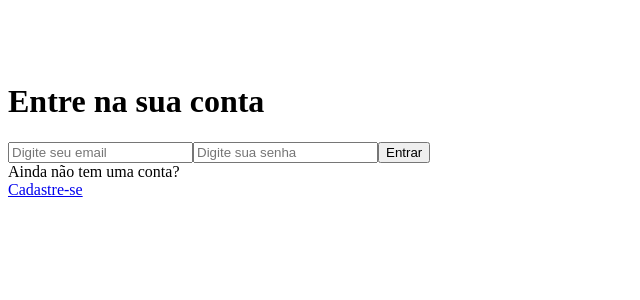
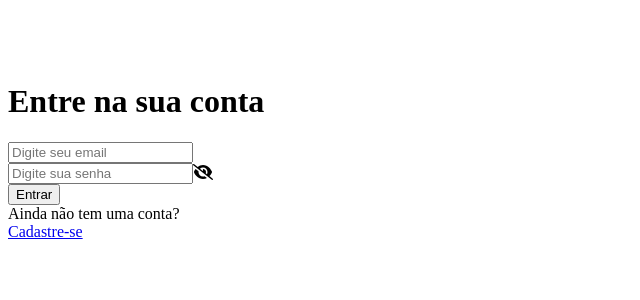
Before and after one commit to joaolira-dev/twitterX-project, a Next.js app in the folder frontend/: page /signin in a window 1280 px wide. Shown: the top 300 px of the page, without its empty margins (0-640 px from the left). Built offline with nearby package versions, Linux system fonts and the light colour scheme.

Commit message:
feat: creating input component

```diff
--- a/frontend/src/app/(auth)/signin/page.tsx
+++ b/frontend/src/app/(auth)/signin/page.tsx
@@ -1,5 +1,5 @@
 import SigninForm from "@/components/auth/signin-form";
-import Logo from "@/components/ui/Logo";
+import Logo from "@/components/ui/logo";
 import Link from "next/link";
 
 const Page = () => {
--- a/frontend/src/components/auth/signin-form.tsx
+++ b/frontend/src/components/auth/signin-form.tsx
@@ -2,6 +2,8 @@
 
 import { useRouter } from "next/navigation";
 import { useState } from "react";
+import { Input } from "../ui/input";
+import { faHeart } from "@fortawesome/free-solid-svg-icons";
 
 const SigninForm = () => {
   const router = useRouter();
@@ -14,18 +16,13 @@ const SigninForm = () => {
 
   return (
     <>
-      <input
-        placeholder="Digite seu email"
-        value={email}
-        onChange={(e) => setEmail(e.target.value)}
-      />
+      <Input placeholder="Digite seu email" value={email} onChange={e => setEmail(e)} />
 
-
-      <input
-        type="password"
+      <Input
+        password
         placeholder="Digite sua senha"
         value={password}
-        onChange={(e) => setPassword(e.target.value)}
+        onChange={e => setPassword(e)}
       />
 
       <button onClick={handleSubmitButton}>Entrar</button>
--- /dev/null
+++ b/frontend/src/components/ui/input.tsx
@@ -0,0 +1,54 @@
+"use client";
+
+import {
+  faEye,
+  faEyeSlash,
+  IconDefinition,
+} from "@fortawesome/free-solid-svg-icons";
+import { FontAwesomeIcon } from "@fortawesome/react-fontawesome";
+import { useState } from "react";
+
+type Props = {
+  placeholder: string;
+  value?: string;
+  onChange?: (newValue: string) => void;
+  password?: boolean;
+  filled?: boolean;
+  icon?: IconDefinition;
+};
+export const Input = ({
+  placeholder,
+  icon,
+  password,
+  filled,
+  value,
+  onChange,
+}: Props) => {
+  const [showPassword, setShowPassword] = useState(false);
+
+  return (
+    <div
+      className={`flex items-center h-14 rounded-3xl border-2 border-gray-700 has-[:focus]:border-white ${
+        filled && "bg-gray-700"
+      }`}
+    >
+      {icon && (
+        <FontAwesomeIcon icon={icon} className="ml-4 size-6 text-gray-500" />
+      )}
+      <input
+        type={password && !showPassword ? "password" : "text"}
+        className="flex-1 outline-none bg-transparent h-full px-4"
+        placeholder={placeholder}
+        value={value}
+        onChange={(e) => onChange && onChange(e.target.value)}
+      />
+      {password && (
+        <FontAwesomeIcon
+          onClick={() => setShowPassword(!showPassword)}
+          icon={showPassword ? faEye : faEyeSlash}
+          className="size-6 text-gray-500 cursor-pointer mr-4"
+        />
+      )}
+    </div>
+  );
+};
```
